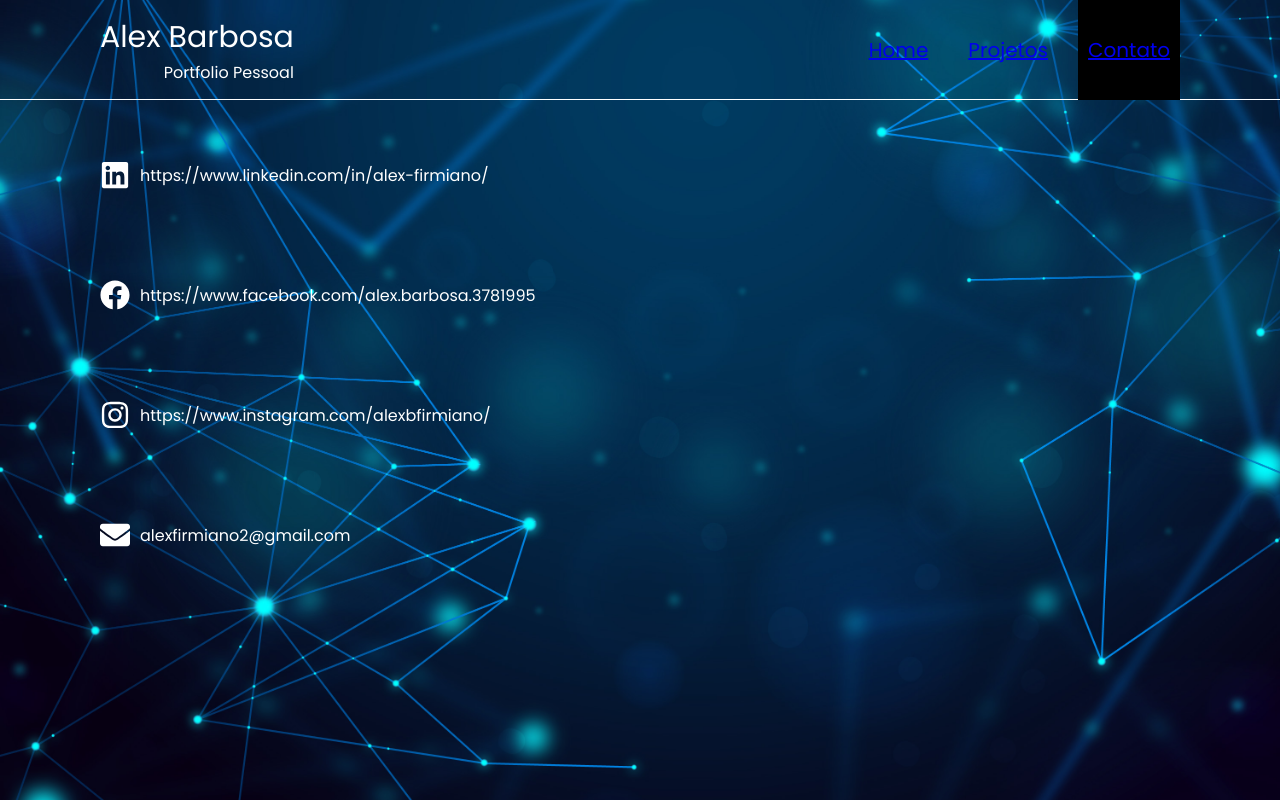
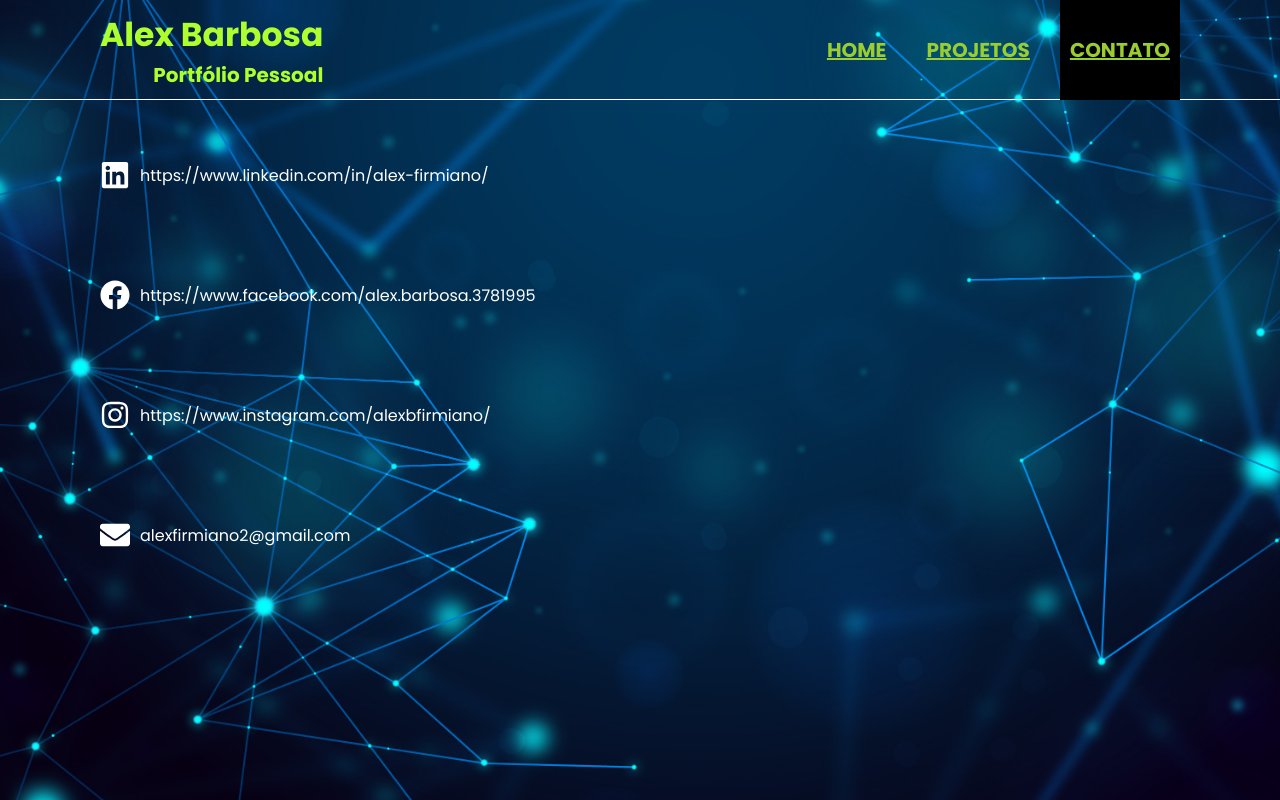
Before and after one commit to AlexBF-Pro/Portf-lioProfissional, a Next.js app: page /contact in a window 1280 px wide. Built offline with nearby package versions, Linux system fonts and the light colour scheme.

Commit message:
Codando os Styles 01

```diff
--- a/components/Header/index.jsx
+++ b/components/Header/index.jsx
@@ -22,7 +22,7 @@ export default function Header() {
             Alex Barbosa
           </Title>
           <SubTitle>
-            Portfolio Pessoal
+            Portfólio Pessoal
           </SubTitle>
         </ContentTitle>
         <Menu>
--- a/components/Header/style.js
+++ b/components/Header/style.js
@@ -17,7 +17,9 @@ export const Content = styled.div`
 `;
 
 export const Title = styled.div`
-  font-size: 30px;
+  font-size: 33px;
+  font-weight: bold;
+  color: greenyellow;
 `;
 
 export const NavLinks = styled.nav`
@@ -48,8 +50,11 @@ export const NavLinks = styled.nav`
 
 export const Ancora = styled.a`
   font-size: 20px;
+  font-weight: bold;
   height: 100px;
+  text-transform: uppercase;
   transition: 0.3s;
+  color: yellowgreen;
 
   &.active {
     background-color: black;
@@ -89,4 +94,8 @@ export const ContentTitle = styled.div`
   text-align: end;
 `;
 
-export const SubTitle = styled.span``;
+export const SubTitle = styled.span`
+font-size: 20px;
+font-weight: bold;
+color: greenyellow;
+`;
--- a/src/pages/contact/index.jsx
+++ b/src/pages/contact/index.jsx
@@ -1,5 +1,5 @@
 import React from 'react'
-import { Container, Content } from '../../styles/contact'
+import { Container, Content } from './contact'
 import { FaLinkedin, FaFacebook, FaInstagram, FaEnvelope } from 'react-icons/fa'
 import ItemContact from '../../../components/ItemContact'
 
--- a/src/pages/projects/index.jsx
+++ b/src/pages/projects/index.jsx
@@ -1,5 +1,5 @@
 import React, { useEffect, useState } from 'react'
-import { Container, Content, Ul, Li, TitleProject, Url, Created_at } from '../../styles/project'
+import { Container, Content, Ul, Li, TitleProject, Url, Created_at } from './project'
 
 export default function Projects() {
   const [itemsApi, setItemsApi] = useState([])
--- a/styles/globals.css
+++ b/styles/globals.css
@@ -20,4 +20,5 @@ a, button {
 
 a:hover {
   text-decoration: underline;
+  filter: brightness(2.0);
 }
```
Also changed, not shown: src/pages/contact/contact.js (renamed from src/styles/contact.js), src/pages/projects/project.js (renamed from src/styles/project.js).
